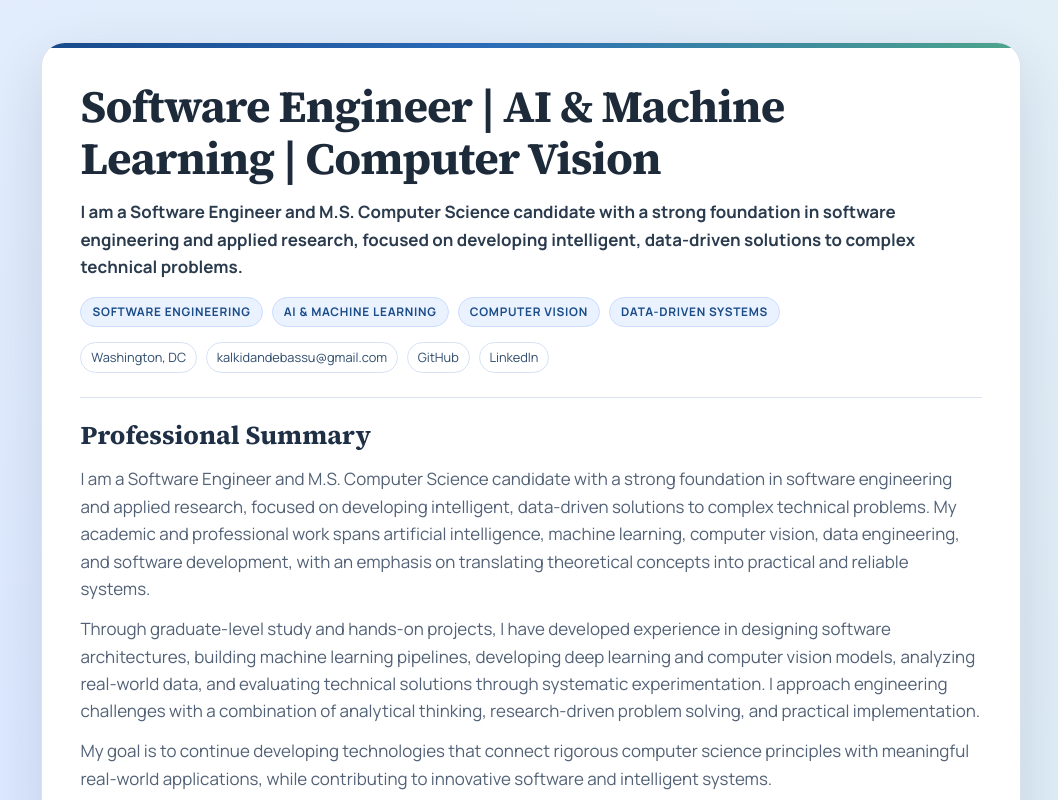
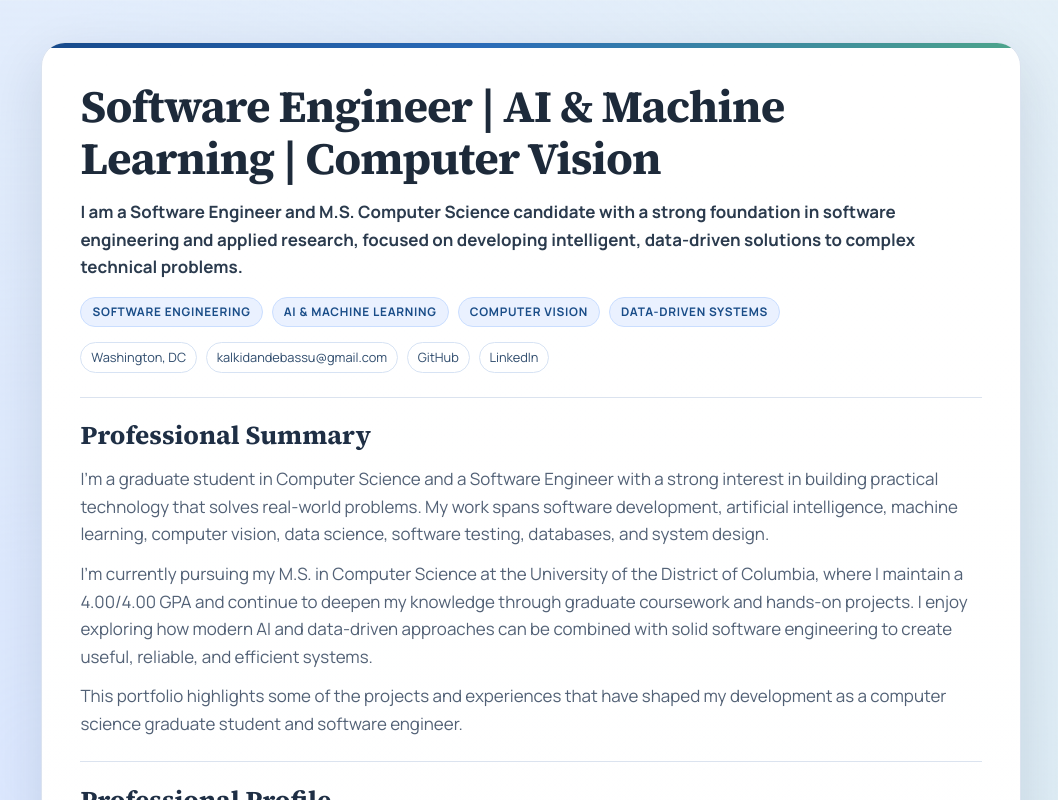
Before and after one commit to kalina0817/Portfolio, a React (Create React App) app in the folder kalkidan-portfolio/: page / in a window 1280 px wide. Shown: the top 800 px of the page, without its empty margins (109-1167 px from the left). Built offline with nearby package versions, Linux system fonts and the light colour scheme.

Commit message:
Update professional summary with graduate CS statement

```diff
--- a/kalkidan-portfolio/src/App.js
+++ b/kalkidan-portfolio/src/App.js
@@ -28,29 +28,25 @@ function App() {
         <section className="at-glance" aria-label="At a Glance">
           <h2>Professional Summary</h2>
           <p>
-            I am a Software Engineer and M.S. Computer Science candidate with
-            a strong foundation in software engineering and applied research,
-            focused on developing intelligent, data-driven solutions to
-            complex technical problems. My academic and professional work
-            spans artificial intelligence, machine learning, computer vision,
-            data engineering, and software development, with an emphasis on
-            translating theoretical concepts into practical and reliable
-            systems.
+            I&apos;m a graduate student in Computer Science and a Software
+            Engineer with a strong interest in building practical technology
+            that solves real-world problems. My work spans software
+            development, artificial intelligence, machine learning, computer
+            vision, data science, software testing, databases, and system
+            design.
           </p>
           <p>
-            Through graduate-level study and hands-on projects, I have
-            developed experience in designing software architectures, building
-            machine learning pipelines, developing deep learning and computer
-            vision models, analyzing real-world data, and evaluating technical
-            solutions through systematic experimentation. I approach
-            engineering challenges with a combination of analytical thinking,
-            research-driven problem solving, and practical implementation.
+            I&apos;m currently pursuing my M.S. in Computer Science at the
+            University of the District of Columbia, where I maintain a
+            4.00/4.00 GPA and continue to deepen my knowledge through graduate
+            coursework and hands-on projects. I enjoy exploring how modern AI
+            and data-driven approaches can be combined with solid software
+            engineering to create useful, reliable, and efficient systems.
           </p>
           <p>
-            My goal is to continue developing technologies that connect
-            rigorous computer science principles with meaningful real-world
-            applications, while contributing to innovative software and
-            intelligent systems.
+            This portfolio highlights some of the projects and experiences
+            that have shaped my development as a computer science graduate
+            student and software engineer.
           </p>
         </section>
 
```
Also changed, not shown: 1 other file (tests, documents, lock files or other folders).
